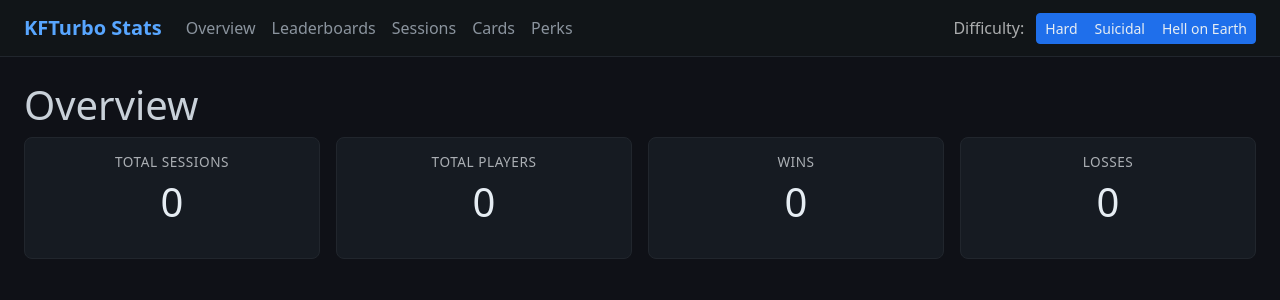
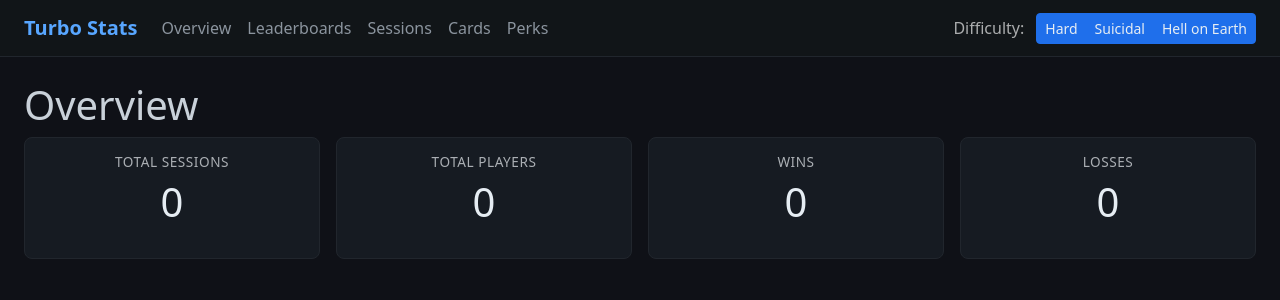
Before and after one commit to KFPilot/KFTurboStatServer, a Flask app: page / in a window 1280 px wide. Shown: the top 300 px of the page. Run offline with Flask 3, Linux system fonts and the light colour scheme; data that the repository does not hold is empty.

Commit message:
Updated title.

```diff
--- a/StatPage/templates/base.html
+++ b/StatPage/templates/base.html
@@ -3,7 +3,7 @@
 <head>
     <meta charset="UTF-8">
     <meta name="viewport" content="width=device-width, initial-scale=1.0">
-    <title>{% block title %}KFTurbo Stats{% endblock %}</title>
+    <title>{% block title %}Turbo Stats{% endblock %}</title>
     <link href="https://cdn.jsdelivr.net/npm/bootstrap@5.3.3/dist/css/bootstrap.min.css" rel="stylesheet">
     <script src="https://cdn.jsdelivr.net/npm/chart.js@4.4.7/dist/chart.umd.min.js"></script>
     <script>
@@ -17,7 +17,7 @@
 <body>
     <nav class="navbar navbar-expand-lg bg-body-tertiary mb-4">
         <div class="container-fluid px-4">
-            <a class="navbar-brand" href="/">KFTurbo Stats</a>
+            <a class="navbar-brand" href="/">Turbo Stats</a>
             <button class="navbar-toggler" type="button" data-bs-toggle="collapse" data-bs-target="#navbarNav">
                 <span class="navbar-toggler-icon"></span>
             </button>
```
